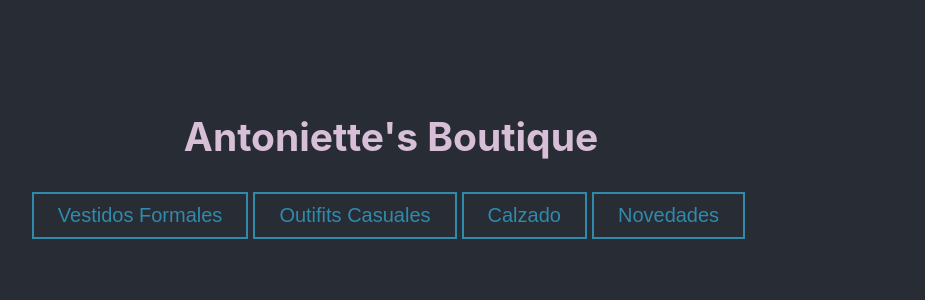
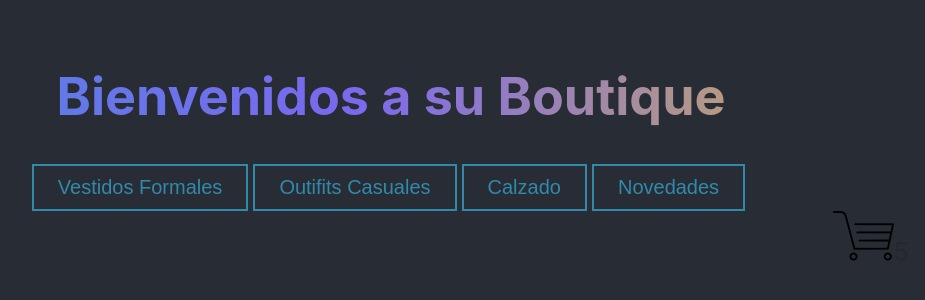
Before and after one commit to MilagrosRaices/PROYECTO-REACT-JS, a React (Create React App) app: page / in a window 1280 px wide. Shown: the top 300 px of the page, without its empty margins (249-1174 px from the left). Built offline with nearby package versions, Linux system fonts and the light colour scheme.

Commit message:
CardWidget/ItemListoContainer

```diff
--- a/src/App.js
+++ b/src/App.js
@@ -1,12 +1,16 @@
-import logo from './logo.svg';
+//import logo from './logo.svg';
 import './App.css';
 import NavBar from './components/NavBar/NavBar';
+import ItemListContainer from './ItemListContainer/ItemListContainer';
+
+
 
 function App() {
   return (
     <div className="App">
       <header className="App-header">
-        <NavBar/>
+        <ItemListContainer greeting="Bienvenidos a su Boutique"/>
+        <NavBar />
       </header>
     </div>
   );
--- /dev/null
+++ b/src/CardWidget/CardWidget.css
@@ -0,0 +1,6 @@
+.ShoppingCart{
+   filter: brightness(1.1);
+   mix-blend-mode:multiply;
+   padding-left: 120vh;
+   margin-bottom:2%;
+}
--- /dev/null
+++ b/src/CardWidget/CardWidget.js
@@ -0,0 +1,11 @@
+import './CardWidget.css'
+
+const CardWidget = () => {
+    return (
+        <div className='ShoppingCart'>
+            <img src='images/ShoppingCart.jpg' alt='Shopping-Cart'/>
+            5
+        </div>
+    )
+}
+export default CardWidget
--- /dev/null
+++ b/src/ItemListContainer/ItemListContainer.css
@@ -0,0 +1,17 @@
+.ItemListContainer{
+    color: transparent;
+    background-image: linear-gradient(to left, #FFD700, #7B68EE, #3498db, #2ecc71, #FFD700);
+    background-clip: text;
+    animation: color 3s linear infinite;
+    background-size: 500%;
+}
+
+@keyframes color {
+    from {
+        background-position: 0% 50%;
+    }
+
+    to {
+        background-position: 100% 50%;
+    }
+}
--- /dev/null
+++ b/src/ItemListContainer/ItemListContainer.js
@@ -0,0 +1,6 @@
+import './ItemListContainer.css'
+
+const ItemListContainer = (props) => {
+      return <h1 className="ItemListContainer">{props.greeting}</h1>
+}
+export default ItemListContainer
--- a/src/components/NavBar/NavBar.js
+++ b/src/components/NavBar/NavBar.js
@@ -1,16 +1,17 @@
 import './NavBar.css'
+import CardWidget from '../../CardWidget/CardWidget'
 
 const NavBar = ()  => {
     return(
         <nav className='box'>
-            <h1>Antoniette's Boutique</h1>
             <div>
                 <button className='button'>Vestidos Formales</button>
                 <button className='button'>Outifits Casuales</button>
                 <button className='button'>Calzado</button>
                 <button className='button'>Novedades</button>
+                <CardWidget />
+            </div>
 
-            </div>
         </nav>
     )
 }
```
Also changed, not shown: public/images/ShoppingCart.jpg (added), 1 other file (tests, documents, lock files or other folders).
